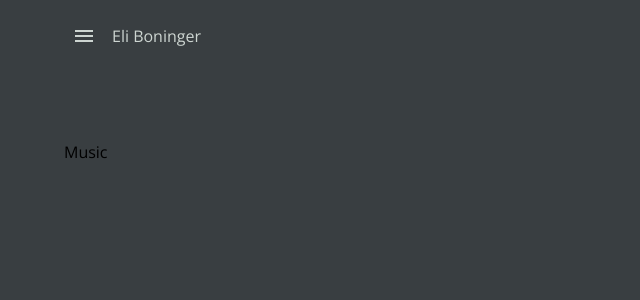
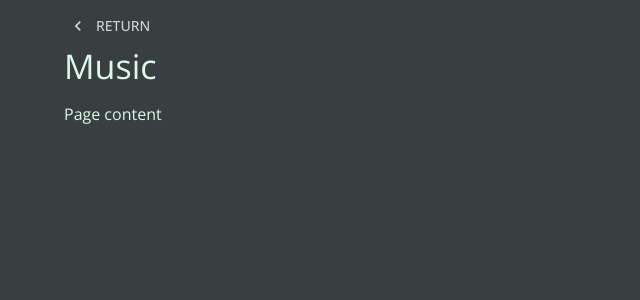
Before and after one commit to eli-boninger/boninger, a React (Vite) app: page /music in a window 1280 px wide. Shown: the top 300 px of the page, without its empty margins (0-640 px from the left). Built offline with nearby package versions, Linux system fonts and the light colour scheme.

Commit message:
Simplify everything; no framer

```diff
--- a/package.json
+++ b/package.json
@@ -10,7 +10,6 @@
     "@emotion/styled": "^11.11.0",
     "@mui/icons-material": "^5.14.0",
     "@mui/material": "^5.13.7",
-    "framer-motion": "^10.12.18",
     "react": "^18.2.0",
     "react-dom": "^18.2.0",
     "react-router-dom": "^6.14.1"
--- a/src/App.tsx
+++ b/src/App.tsx
@@ -2,7 +2,6 @@ import React from "react";
 import { Header } from "./components/Header";
 import { css } from "@emotion/react";
 import { Box, Container } from "@mui/material";
-import { motion } from "framer-motion";
 import { Outlet } from "react-router-dom";
 
 const appBox = css({
@@ -18,13 +17,7 @@ export const App = () => {
   return (
     <Box css={appBox} bgcolor={"primary.main"}>
       <Container maxWidth="lg" css={appContainer}>
-        <motion.div
-          animate={{ opacity: 1, marginTop: 8 }}
-          initial={{ opacity: 0, marginTop: -100 }}
-          transition={{ opacity: { delay: 0.75 }, marginTop: { duration: 1 } }}
-        >
-          <Header />
-        </motion.div>
+        <Header />
         <Outlet />
       </Container>
     </Box>
--- a/src/components/Header.tsx
+++ b/src/components/Header.tsx
@@ -1,57 +1,43 @@
-import { IconButton, Typography } from "@mui/material";
+import { Button, ButtonGroup, Fade, Slide, Typography } from "@mui/material";
 import React from "react";
-import { PageLink } from "./PageLink";
-import { LinkTree } from "./LinkTree";
-import { motion, useCycle } from "framer-motion";
 import { css } from "@emotion/react";
-import MenuIcon from "@mui/icons-material/Menu";
-
-const menu = {
-  open: {
-    transition: {
-      type: "spring",
-      stiffness: 20,
-      restDelta: 2,
-    },
-  },
-  closed: {
-    transition: {
-      delay: 0.5,
-      type: "spring",
-      stiffness: 400,
-      damping: 40,
-    },
-  },
-};
+import { useLocation, useNavigate } from "react-router-dom";
 
 const titleStyle = css({
-  paddingTop: "0.469rem",
+  paddingTop: "0.5rem",
   marginLeft: "0.5rem",
 });
 
 export const Header = () => {
-  const [isOpen, toggleOpen] = useCycle(false, true);
+  const { pathname } = useLocation();
+  const navigate = useNavigate();
+  const isRootPath = pathname === "/";
 
   return (
-    <motion.div
-      variants={menu}
-      initial={false}
-      animate={isOpen ? "open" : "closed"}
-    >
-      <div css={{ display: "flex" }}>
-        <IconButton onClick={() => toggleOpen()} color="secondary">
-          <MenuIcon />
-        </IconButton>
+    <Slide appear={false} in={isRootPath} unmountOnExit timeout={1000}>
+      <div
+        css={{
+          display: "flex",
+          flexDirection: "column",
+          marginTop: "2rem",
+          gap: "1rem",
+        }}
+      >
         <Typography css={titleStyle} color="secondary">
-          Eli Boninger
+          Eli Boninger is a web developer and musician living in Boston.
         </Typography>
+        <Fade in timeout={5000}>
+          <ButtonGroup
+            variant="text"
+            color="secondary"
+            aria-label="Navigation options button group"
+          >
+            <Button onClick={() => navigate("/work")}>Work</Button>
+            <Button onClick={() => navigate("/music")}>Music</Button>
+            <Button>Miscellaneous</Button>
+          </ButtonGroup>
+        </Fade>
       </div>
-      <div css={{ marginLeft: ".5rem" }}>
-        <LinkTree>
-          <PageLink text="MUSIC" href="/music" />
-          <PageLink text="WORK" href="/work" />
-        </LinkTree>
-      </div>
-    </motion.div>
+    </Slide>
   );
 };
--- a/src/components/LinkTree.tsx
+++ /dev/null
@@ -1,32 +0,0 @@
-import { css } from "@emotion/react";
-import { motion } from "framer-motion";
-import React from "react";
-
-interface Props {
-  children: React.ReactNode;
-}
-
-const container = css({
-  display: "flex",
-  flexDirection: "column",
-  padding: 0,
-});
-
-const variants = {
-  open: {
-    transition: { staggerChildren: 0.07, delayChildren: 0.2 },
-  },
-  closed: {
-    transition: { staggerChildren: 0.05, staggerDirection: -1 },
-  },
-};
-
-export const LinkTree = (props: Props) => {
-  const { children } = props;
-
-  return (
-    <motion.ul variants={variants} css={container}>
-      {children}
-    </motion.ul>
-  );
-};
--- a/src/components/MotionLink.tsx
+++ /dev/null
@@ -1,5 +0,0 @@
-import { motion } from "framer-motion";
-import React from "react";
-import { Link } from "react-router-dom";
-
-export const MotionLink = motion(Link);
--- a/src/components/PageLink.tsx
+++ /dev/null
@@ -1,49 +0,0 @@
-import { motion } from "framer-motion";
-import React from "react";
-import { MotionLink } from "./MotionLink";
-import { css } from "@emotion/react";
-
-interface Props {
-  text: string;
-  href: string;
-}
-
-const linkStyle = css({
-  textDecoration: "none",
-  fontFamily: "Open Sans, 'sans-serif'",
-  width: "max-content",
-  marginTop: ".25rem",
-  color: "#CDD5D1",
-});
-
-const variants = {
-  open: {
-    y: 0,
-    opacity: 1,
-    transition: {
-      y: { stiffness: 1000, velocity: -100 },
-    },
-  },
-  closed: {
-    y: 50,
-    opacity: 0,
-    transition: {
-      y: { stiffness: 1000 },
-    },
-  },
-};
-
-export const PageLink = (props: Props) => {
-  const { text, href } = props;
-
-  return (
-    <MotionLink
-      whileHover={{ scale: 1.1 }}
-      to={href}
-      variants={variants}
-      css={linkStyle}
-    >
-      {text}
-    </MotionLink>
-  );
-};
--- /dev/null
+++ b/src/pages/BasePage.tsx
@@ -0,0 +1,37 @@
+import { Button, Fade, Typography } from "@mui/material";
+import React from "react";
+import { useNavigate } from "react-router-dom";
+import { css } from "@emotion/react";
+import NavigateBeforeIcon from "@mui/icons-material/NavigateBefore";
+
+interface Props {
+  title: string;
+  children: React.ReactNode;
+}
+
+export const BasePage = (props: Props) => {
+  const { title, children } = props;
+  const navigate = useNavigate();
+  return (
+    <Fade in timeout={1000} style={{ transitionDelay: "1000ms" }}>
+      <div>
+        <Button
+          variant="text"
+          onClick={() => navigate("/")}
+          color="secondary"
+          startIcon={<NavigateBeforeIcon color="secondary" />}
+        >
+          Return
+        </Button>
+        <Typography
+          variant="h4"
+          color="secondary.light"
+          style={{ marginBottom: "1rem" }}
+        >
+          {title}
+        </Typography>
+        {children}
+      </div>
+    </Fade>
+  );
+};
--- a/src/pages/Music.tsx
+++ b/src/pages/Music.tsx
@@ -1,4 +1,9 @@
 import { Typography } from "@mui/material";
 import React from "react";
+import { BasePage } from "./BasePage";
 
-export const Music = () => <Typography>Music</Typography>;
+export const Music = () => (
+  <BasePage title="Music">
+    <Typography color="secondary.light">Page content</Typography>
+  </BasePage>
+);
--- a/src/pages/Work.tsx
+++ b/src/pages/Work.tsx
@@ -1,4 +1,9 @@
-import { Typography } from "@mui/material";
+import { Fade, Typography } from "@mui/material";
 import React from "react";
+import { BasePage } from "./BasePage";
 
-export const Work = () => <Typography>Work</Typography>;
+export const Work = () => (
+  <BasePage title="Work">
+    <Typography color="secondary.light">Page content</Typography>
+  </BasePage>
+);
```
Also changed, not shown: 1 other file (tests, documents, lock files or other folders).
